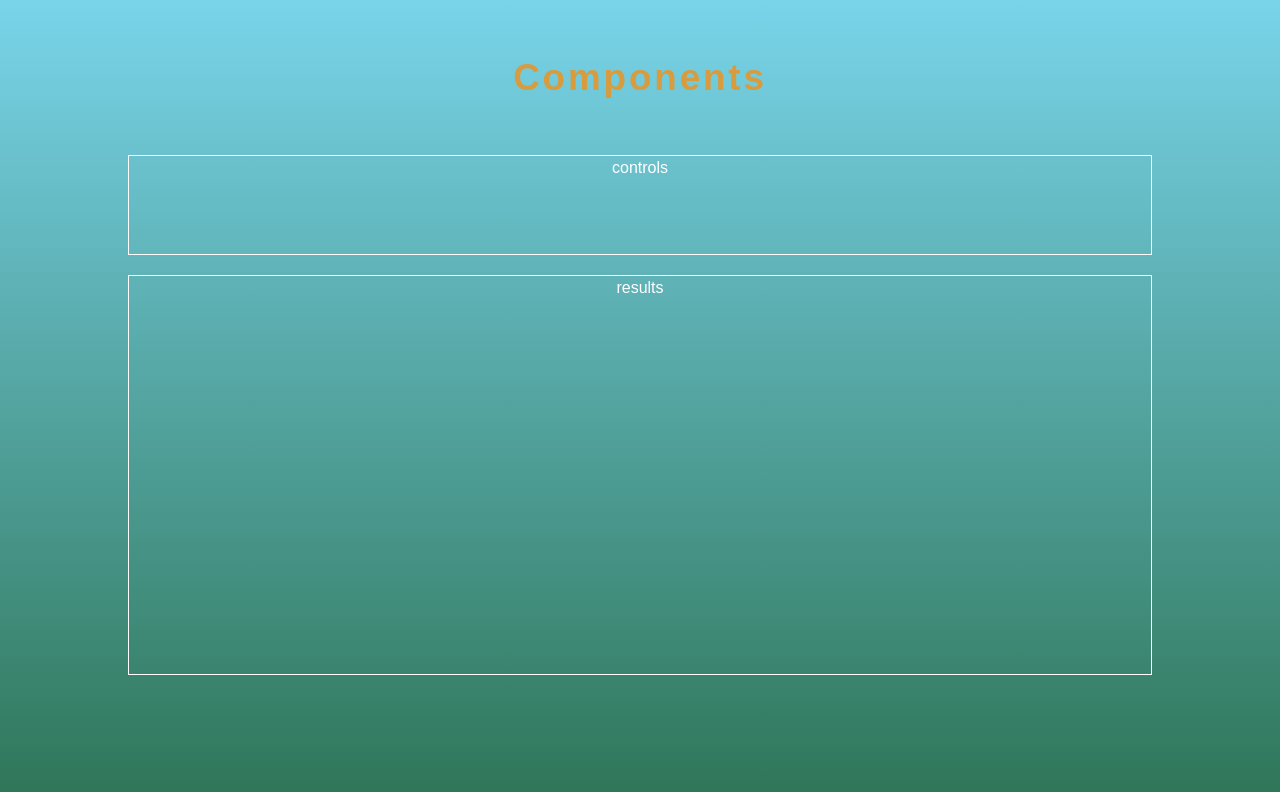
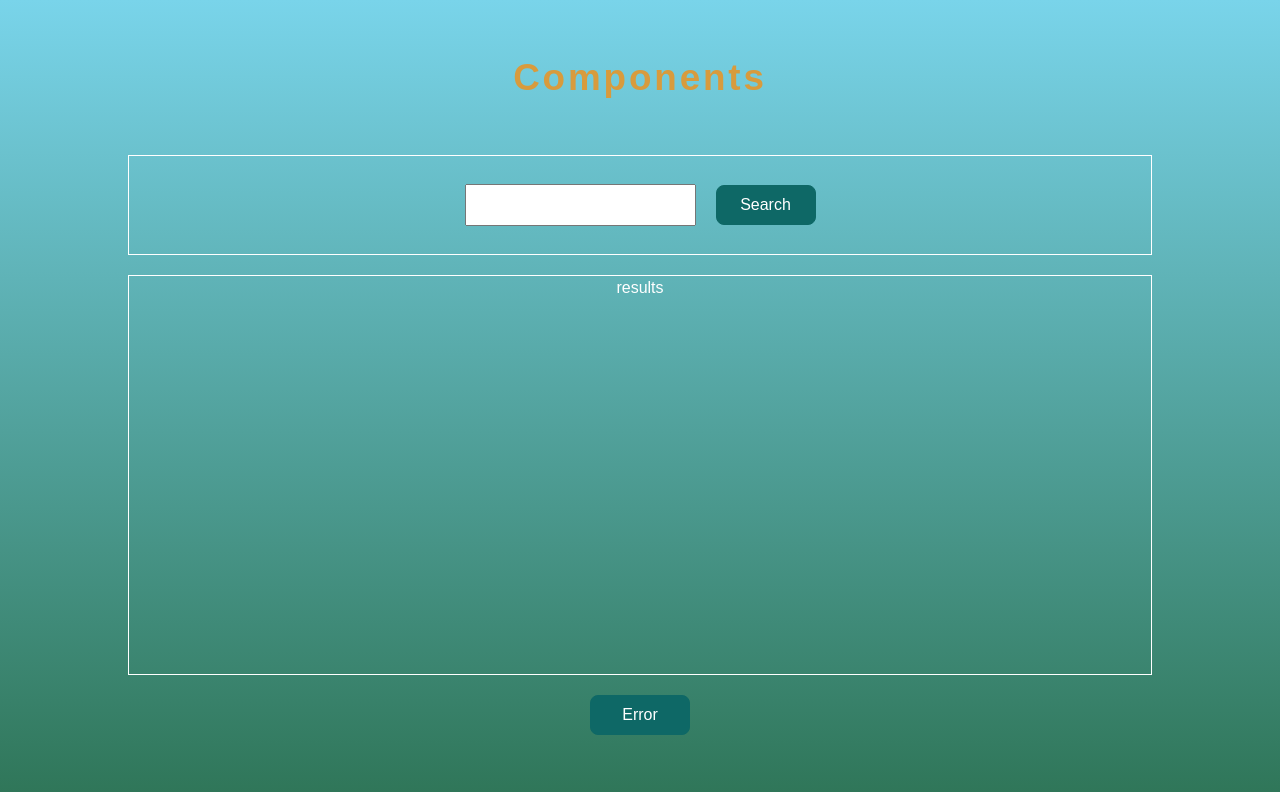
Before and after one commit to scheslen/React2025, a React (Vite) app in the folder class-components/: page / in a window 1280 px wide. Shown: the top 792 px of the page. Built offline with nearby package versions, Linux system fonts and the light colour scheme.

Commit message:
feat: add input and buttons

```diff
--- a/class-components/src/app/app.css
+++ b/class-components/src/app/app.css
@@ -4,14 +4,13 @@
   --color-title: #d89b3d;
 
   --color-btn-txt: #ffffff;
-  --color-btn-back: #4a4e37;
-  --color-btn-back-hover: #5b6145;
+  --color-btn-back: #0e6866;
+  --color-btn-back-hover: #1fa7a4;
 
   --color-border: #d9d9d9;
   --color-txt-alt: #075826;
   --color-txt-mess: #75b38d;
   --color-txt-err: #b95555;
-
 }
 
 * {
@@ -68,3 +67,18 @@ h1 {
   color: var(--color-title);
   text-transform: capitalize;
 }
+
+.btn {
+  width: 100px;
+  padding: 10px 20px;
+  color: var(--color-btn-txt);
+  background-color: var(--color-btn-back);
+  border: 1px solid var(--color-btn-back);
+  border-radius: 8px;
+  font-size: 1rem;
+  transition: all 0.5s ease-in;
+}
+
+.btn:hover{
+  background-color: var(--color-btn-back-hover);
+}
--- a/class-components/src/components/Controls/Controls.tsx
+++ b/class-components/src/components/Controls/Controls.tsx
@@ -1,10 +1,13 @@
 import "./controls.css";
-import { Component } from 'react';
+import { Component } from "react";
 
 export class Controls extends Component {
   render() {
     return (
-      <div className="controls">controls</div>
-      );
+      <div className="controls">
+        <input className="search__input" ></input>
+        <button className="search__btn btn">Search</button>
+      </div>
+    );
   }
 }
--- a/class-components/src/components/Controls/controls.css
+++ b/class-components/src/components/Controls/controls.css
@@ -0,0 +1,14 @@
+.controls {
+  width: 80%;
+  min-height: 100px;
+  border: 1px solid var(--color-txt);
+  display: flex;
+  justify-content: center;
+  align-items: center;
+  gap: 20px;
+}
+
+.search__input {
+    font-size: 1rem;
+    padding: 10px;
+}
--- a/class-components/src/components/Header/Header.tsx
+++ b/class-components/src/components/Header/Header.tsx
@@ -2,9 +2,9 @@ import "./header.css";
 
 export const Header = () => {
   return (
-    <header className="header" >
-     <div className="container">
-      <h1>Components</h1>
+    <header className="header">
+      <div className="container">
+        <h1>Components</h1>
       </div>
     </header>
   );
--- a/class-components/src/components/Home/Home.tsx
+++ b/class-components/src/components/Home/Home.tsx
@@ -1,16 +1,16 @@
 import "./home.css";
-import { Component } from 'react';
-import {Controls} from '../Controls/Controls.tsx'
+import { Component } from "react";
+import { Controls } from "../Controls/Controls.tsx";
 import { Results } from "../Results/Results.tsx";
-
 
 export class Home extends Component {
   render() {
     return (
       <main className="main">
-      <div className='container'>
+        <div className="container">
           <Controls />
           <Results />
+          <button className="error_btn btn">Error</button>
         </div>
       </main>
     );
--- a/class-components/src/components/Home/home.css
+++ b/class-components/src/components/Home/home.css
@@ -2,14 +2,16 @@
   width: 100%;
 }
 
-.controls{
-  width: 80%;
-  min-height: 100px;
-  border: 1px solid var(--color-txt);
-}
-
-.results{
+.results {
   width: 80%;
   min-height: 400px;
   border: 1px solid var(--color-txt);
 }
+
+.error_btn {
+  background-color: #8f560b;
+}
+
+.error_btn:hover{
+  background-color: #c08130;
+}
--- a/class-components/src/components/Results/Results.tsx
+++ b/class-components/src/components/Results/Results.tsx
@@ -1,10 +1,8 @@
 import "./results.css";
-import { Component } from 'react';
+import { Component } from "react";
 
 export class Results extends Component {
   render() {
-    return (
-      <div className="results">results</div>
-      );
+    return <div className="results">results</div>;
   }
 }
```
Also changed, not shown: class-components/src/index.js (+13 -8 lines), class-components/src/pages/pageNotFound.tsx (+1 -7 lines), class-components/src/components/Header/header.css (line endings or trailing spaces), class-components/src/index.tsx (indentation only), 1 other file (tests, documents, lock files or other folders). Lines whose indentation alone changed are shown as unchanged.
